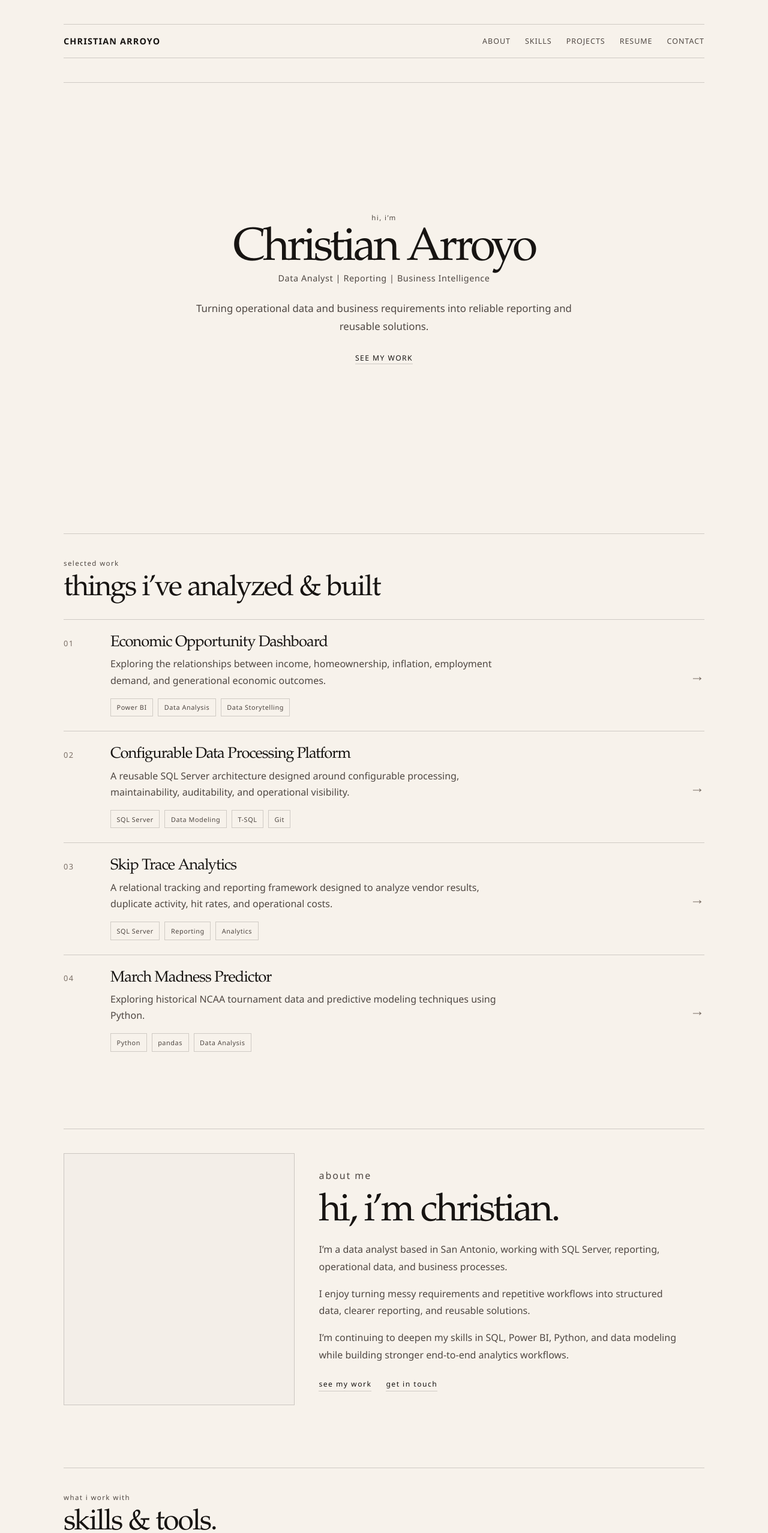
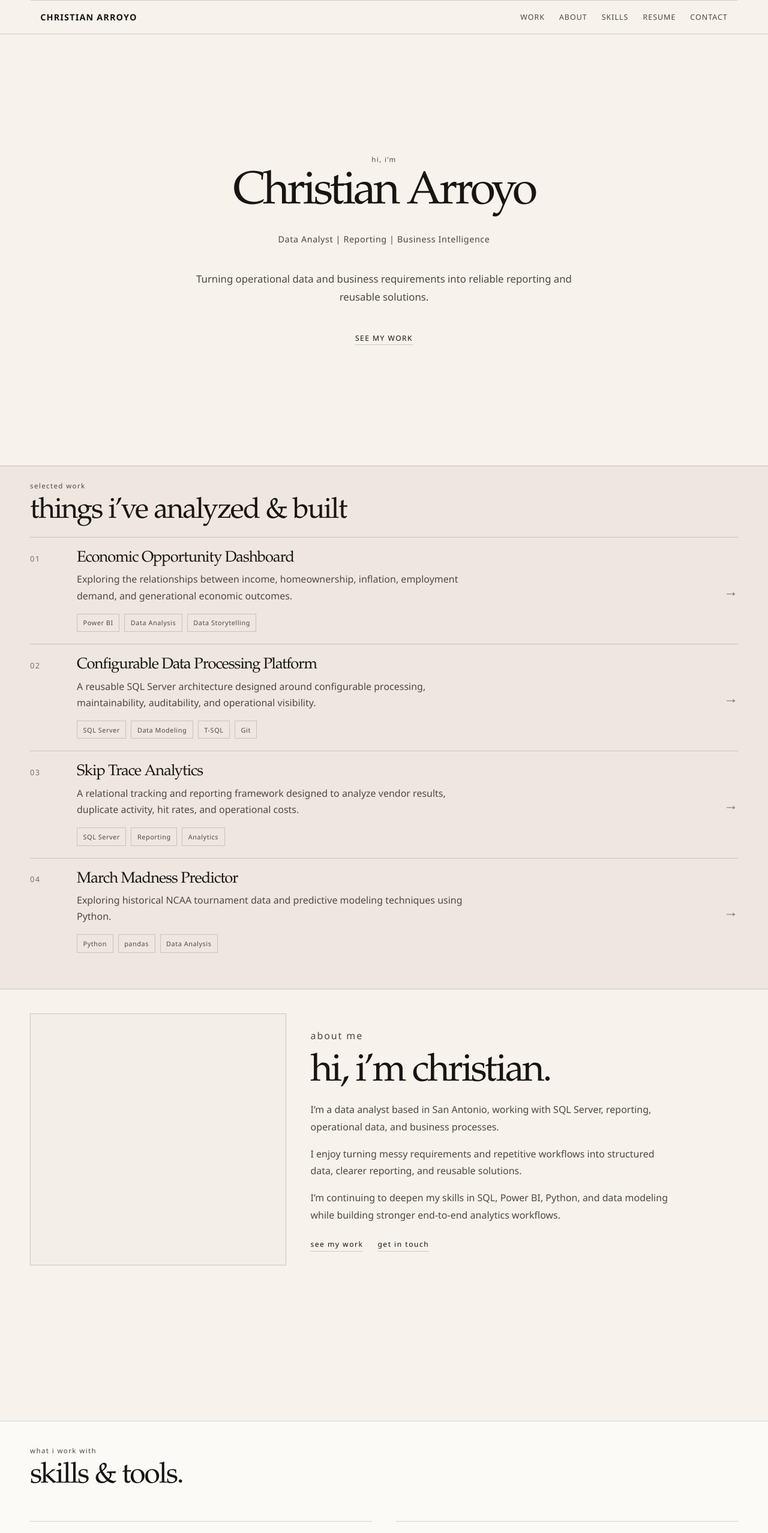
Before and after one commit to arroyoHub/portfolio, a React app: page / in a window 1280 px wide. Shown: the top 2555 px of the page at 60% size. Built offline with nearby package versions, Linux system fonts and the light colour scheme; the HTML template or start-up script is replaced by a standard one.

Commit message:
Refine desktop section navigation

```diff
--- a/src/App.css
+++ b/src/App.css
@@ -1,11 +1,19 @@
 .page-shell {
-  max-width: var(--content-width);
-  margin: 0 auto;
-  padding: var(--space-5) var(--space-3) var(--space-7);
+  width: 100%;
+  padding-bottom: var(--space-7);
+}
+
+:root {
+  --header-space: 5rem;
 }
 
 .site-header {
-  margin-bottom: var(--space-5);
+  position: sticky;
+  top: 0;
+  z-index: 10;
+  margin-bottom: 0;
+  background: var(--paper);
+  animation: header-enter 420ms ease-out both;
 }
 
 .top-nav {
@@ -13,9 +21,11 @@
   align-items: center;
   justify-content: space-between;
   gap: var(--space-3);
-  padding: var(--space-3) 0;
+  width: min(92vw, 1680px);
+  margin: 0 auto;
+  padding: var(--space-3);
   border-top: 1px solid var(--border-soft);
-  border-bottom: 1px solid var(--border-soft);
+  border-bottom: 0;
 }
 
 .brand {
@@ -44,22 +54,58 @@
   text-decoration: none;
 }
 
+.nav-links a:hover {
+  color: var(--text-primary);
+}
+
+.nav-links a:focus-visible {
+  outline: 1px solid var(--text-primary);
+  outline-offset: 4px;
+}
+
 main {
   display: grid;
-  gap: var(--space-6);
+  gap: 0;
 }
 
 .section {
+  width: 100%;
   padding-top: var(--space-5);
+  padding-right: var(--space-3);
   padding-bottom: var(--space-5);
+  padding-left: var(--space-3);
   border-top: 1px solid var(--border-soft);
+  scroll-margin-top: 6rem;
+}
+
+.section > * {
+  width: min(100%, var(--content-width));
+  margin-right: auto;
+  margin-left: auto;
+}
+
+#about,
+#skills,
+#resume,
+#contact {
+  min-height: calc(100svh - var(--header-space));
+}
+
+@supports (height: 100dvh) {
+  .hero,
+  #about,
+  #skills,
+  #resume,
+  #contact {
+    min-height: calc(100dvh - var(--header-space));
+  }
 }
 
 .hero {
   display: flex;
   align-items: center;
   justify-content: center;
-  min-height: calc(100svh - 7rem);
+  min-height: calc(100svh - var(--header-space));
   padding-top: var(--space-6);
   padding-bottom: var(--space-6);
   border-top: 1px solid var(--border-soft);
@@ -71,14 +117,17 @@ main {
 }
 
 .hero-copy h1 {
-  margin: 0;
+  margin: 0 0 var(--space-3);
+  padding-bottom: 0.12em;
   font-family: var(--font-serif);
   font-size: clamp(3.4rem, 6vw, 7.6rem);
   font-weight: 500;
-  line-height: 0.92;
+  line-height: 1.02;
   letter-spacing: -0.06em;
   color: var(--text-primary);
   white-space: nowrap;
+  clip-path: inset(0 0 100% 0);
+  animation: hero-name-reveal 700ms cubic-bezier(0.22, 1, 0.36, 1) 300ms both;
 }
 
 .eyebrow {
@@ -89,6 +138,66 @@ main {
   letter-spacing: 0.12em;
   text-transform: lowercase;
   color: var(--text-muted);
+}
+
+.hero-copy .eyebrow,
+.hero-copy .positioning,
+.hero-copy .lede,
+.hero-copy .cta-link {
+  animation: hero-content-enter 460ms ease-out both;
+}
+
+.hero-copy .eyebrow {
+  animation-delay: 180ms;
+}
+
+.hero-copy .positioning {
+  margin-bottom: var(--space-5);
+  animation-delay: 560ms;
+}
+
+.hero-copy .lede {
+  margin-bottom: var(--space-5);
+  animation-delay: 720ms;
+}
+
+.hero-copy .cta-link {
+  animation-delay: 880ms;
+}
+
+@keyframes header-enter {
+  from {
+    opacity: 0;
+    transform: translateY(-8px);
+  }
+  to {
+    opacity: 1;
+    transform: translateY(0);
+  }
+}
+
+@keyframes hero-content-enter {
+  from {
+    opacity: 0;
+    transform: translateY(10px);
+  }
+  to {
+    opacity: 1;
+    transform: translateY(0);
+  }
+}
+
+@keyframes hero-name-reveal {
+  from {
+    opacity: 0;
+    clip-path: inset(0 0 100% 0);
+    transform: translateY(14px);
+  }
+  to {
+    opacity: 1;
+    clip-path: inset(0 0 0 0);
+    transform: translateY(0);
+  }
 }
 
 .positioning {
@@ -324,7 +433,37 @@ main {
   padding-bottom: 0.1rem;
 }
 
+#projects {
+  background: var(--paper-strong);
+}
+
+#about {
+  background: var(--paper);
+}
+
+#skills {
+  background: #fbfaf7;
+}
+
+#resume {
+  background: var(--paper);
+}
+
+#about,
+#skills,
+#resume,
+#contact {
+  scroll-margin-top: 3.5rem;
+}
+
 .resume-section {
+  display: flex;
+}
+
+.resume-content {
+  width: min(100%, var(--content-width));
+  margin-right: auto;
+  margin-left: auto;
   display: grid;
   gap: var(--space-3);
 }
@@ -387,7 +526,7 @@ main {
 .contact-section {
   display: grid;
   gap: var(--space-7);
-  padding: var(--space-6) var(--space-5) var(--space-4);
+  padding: 3rem var(--space-5) var(--space-4);
   border-top: 0;
   background: #211e1b;
   color: var(--paper);
@@ -475,7 +614,44 @@ main {
   text-decoration: none;
 }
 
+@media (min-width: 701px) {
+  #projects {
+    scroll-margin-top: 3.5rem;
+    padding-top: var(--space-4);
+  }
+
+  #projects .section-heading {
+    margin-bottom: var(--space-3);
+  }
+
+  #projects .project-row {
+    padding-top: 1.25rem;
+    padding-bottom: 1.25rem;
+  }
+}
+
+@media (min-width: 701px) {
+  #about {
+    display: flex;
+    align-items: flex-start;
+    padding-top: var(--space-5);
+  }
+
+  #skills {
+    padding-top: var(--space-5);
+    padding-bottom: var(--space-6);
+  }
+
+  #resume {
+    padding-top: var(--space-4);
+  }
+}
+
 @media (max-width: 700px) {
+  :root {
+    --header-space: 7rem;
+  }
+
   .project-row {
     grid-template-columns: 1fr;
     gap: var(--space-2);
@@ -492,14 +668,14 @@ main {
 
 @media (max-width: 700px) {
   .page-shell {
-    padding-left: var(--space-2);
-    padding-right: var(--space-2);
+    padding-left: 0;
+    padding-right: 0;
   }
 
   .top-nav {
     flex-direction: column;
     align-items: flex-start;
-    padding: var(--space-3) 0;
+    padding: var(--space-3) var(--space-2);
   }
 
   .nav-links {
@@ -507,8 +683,14 @@ main {
     gap: 0 var(--space-3);
   }
 
+  #about,
+  #skills,
+  #resume,
+  #contact {
+    scroll-margin-top: 6rem;
+  }
+
   .hero {
-    min-height: unset;
     padding-top: var(--space-5);
     padding-bottom: var(--space-5);
   }
@@ -541,7 +723,7 @@ main {
   }
 
   .contact-section {
-    padding: var(--space-5) var(--space-3) var(--space-3);
+    padding: var(--space-4) var(--space-3) var(--space-3);
   }
 
   .site-footer {
@@ -553,3 +735,17 @@ main {
     justify-content: flex-start;
   }
 }
+
+@media (prefers-reduced-motion: reduce) {
+  .site-header,
+  .hero-copy .eyebrow,
+  .hero-copy h1,
+  .hero-copy .positioning,
+  .hero-copy .lede,
+  .hero-copy .cta-link {
+    animation: none;
+    opacity: 1;
+    clip-path: none;
+    transform: none;
+  }
+}
--- a/src/App.jsx
+++ b/src/App.jsx
@@ -1,10 +1,16 @@
 import "./App.css";
 
-const navItems = ["About", "Skills", "Projects", "Resume", "Contact"];
+const navItems = [
+  { label: "Work", href: "#projects" },
+  { label: "About", href: "#about" },
+  { label: "Skills", href: "#skills" },
+  { label: "Resume", href: "#resume" },
+  { label: "Contact", href: "#contact" },
+];
 
 function App() {
   return (
-    <div className="page-shell">
+    <div id="top" className="page-shell">
       <header className="site-header">
         <nav className="top-nav" aria-label="Main navigation">
           <a href="#top" className="brand">
@@ -13,15 +19,15 @@ function App() {
 
           <div className="nav-links">
             {navItems.map((item) => (
-              <a key={item} href={`#${item.toLowerCase()}`}>
-                {item}
+              <a key={item.label} href={item.href}>
+                {item.label}
               </a>
             ))}
           </div>
         </nav>
       </header>
 
-      <main id="top">
+      <main>
         <section className="section hero" aria-labelledby="hero-title">
           <div className="hero-copy">
             <p className="eyebrow">hi, i’m</p>
@@ -222,6 +228,7 @@ function App() {
         </section>
 
         <section id="resume" className="section resume-section">
+          <div className="resume-content">
             <div className="resume-header">
               <p className="eyebrow">resume</p>
               <h2>experience, on paper.</h2>
@@ -229,7 +236,8 @@ function App() {
 
             <p className="resume-copy">
               My experience spans data analysis, reporting, database work,
-            requirements analysis, process improvement, and operational support.
+              requirements analysis, process improvement, and operational
+              support.
             </p>
 
             <div className="resume-actions">
@@ -244,6 +252,7 @@ function App() {
               >
                 View LinkedIn
               </a>
+            </div>
           </div>
         </section>
 
--- a/src/index.css
+++ b/src/index.css
@@ -6,7 +6,7 @@
   --text-secondary: #4f4742;
   --text-muted: #7a6e65;
   --border-soft: rgba(23, 20, 18, 0.18);
-  --content-width: 1100px;
+  --content-width: 1180px;
   --space-1: 0.25rem;
   --space-2: 0.5rem;
   --space-3: 1rem;
```
Lines whose indentation alone changed are shown as unchanged.
